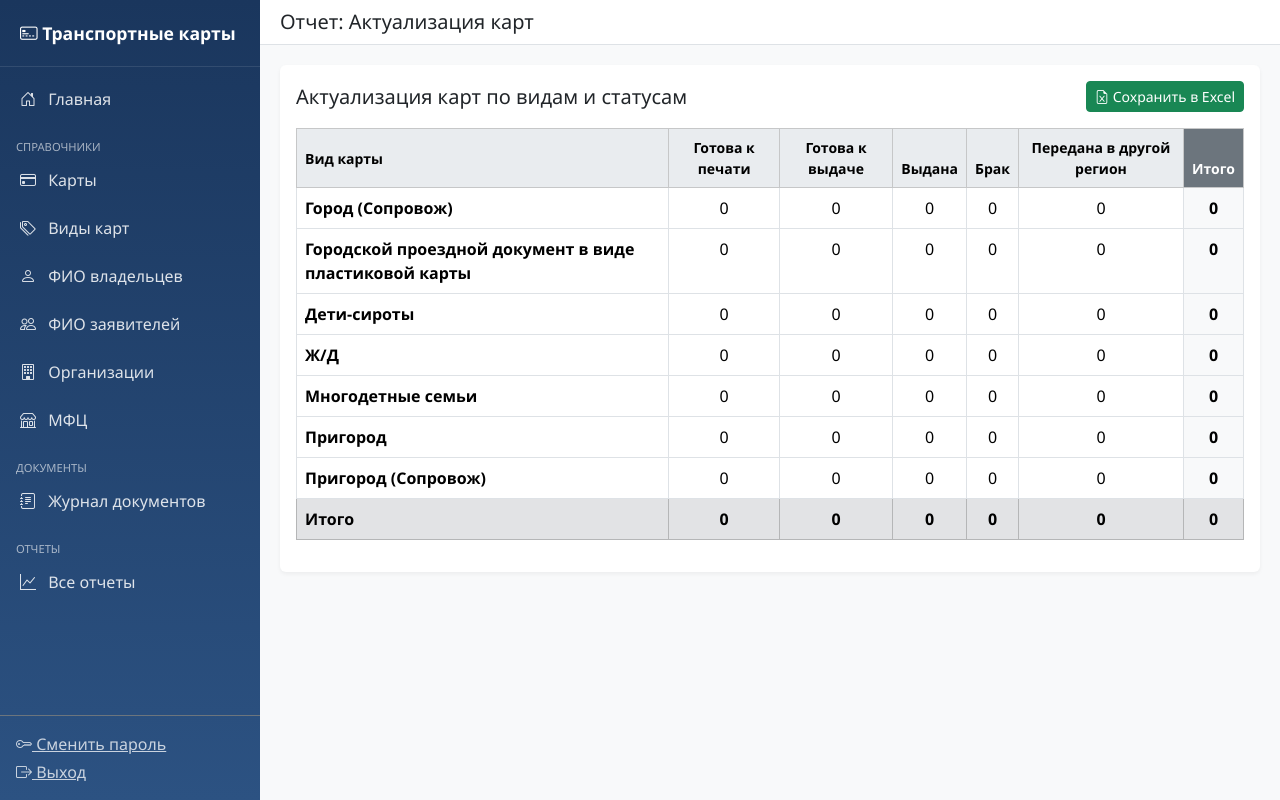
After one commit to nonemivan-hue/transport_yszn, a Flask app: page /reports/actualization in a window 1280 px wide. The commit adds this page. Run offline with Flask 3, Linux system fonts and the light colour scheme; the visitor is signed in with stand-in values (Sample User, id 1).

Commit message:
Add актуализация карт report with Excel export
- New template templates/reports/actualization.html displays matrix of card types vs statuses with totals
- New route /reports/actualization in app.py renders the report using get_actualization_report()
- New function get_actualization_report() in app/models.py calculates card counts by type and status with row/column totals
- New export route /reports/export/actualization provides Excel download of the report
- Updated reports index template includes link to new актуализация report with arrow-repeat icon

```diff
--- a/app.py
+++ b/app.py
@@ -28,7 +28,7 @@ from app.models import (
     get_mfcs, get_mfc_by_id,
     get_employees, get_employee_by_id, get_employee_by_login, check_permission,
     get_documents, get_document_by_id, post_document, delete_document,
-    get_cards_report_as_of, get_period_report, get_period_report_detail, get_edo_report, get_summary_report, get_stock_report, get_cards_as_of_report,
+    get_cards_report_as_of, get_period_report, get_period_report_detail, get_edo_report, get_summary_report, get_stock_report, get_cards_as_of_report, get_actualization_report,
     CARD_STATUSES, DOCUMENT_TYPES, REPORT_STATUSES, log_action, now_iso
 )
 
@@ -1219,6 +1219,14 @@ def report_cards_as_of_new():
     return render_template("reports/cards_as_of.html", report=report, statuses=REPORT_STATUSES)
 
 
+@app.route("/reports/actualization")
+@login_required
+def report_actualization():
+    """Report: Актуализация карт."""
+    report = get_actualization_report()
+    return render_template("reports/actualization.html", report=report, statuses=REPORT_STATUSES)
+
+
 # ============== REPORTS EXPORT TO EXCEL ==============
 def _export_report_to_excel(report_data, columns, sheet_title="Отчет"):
     try:
@@ -1368,6 +1376,46 @@ def export_stock():
     wb.save(output)
     output.seek(0)
     return send_file(output, download_name="stock_report.xlsx", as_attachment=True)
+
+
+@app.route("/reports/export/actualization")
+@login_required
+def export_actualization():
+    report = get_actualization_report()
+    try:
+        import openpyxl
+    except ImportError:
+        flash("openpyxl не установлен", "danger")
+        return redirect(url_for("report_actualization"))
+    wb = openpyxl.Workbook()
+    ws = wb.active
+    ws.title = "Актуализация карт"
+
+    # Build header row with statuses
+    header = ["Вид карт"] + [CARD_STATUSES.get(s, s) for s in REPORT_STATUSES] + ["Итого"]
+    ws.append(header)
+
+    # Data rows
+    for row in report:
+        if row.get("is_totals_row"):
+            continue  # Skip totals row, we'll add it at the end
+        ws.append([
+            row.get("card_type_name", "")
+        ] + [row.get(s, 0) for s in REPORT_STATUSES] + [row.get("total", 0)])
+
+    # Totals row at the end
+    totals_row = ["Итого"]
+    for row in report:
+        if row.get("is_totals_row"):
+            totals_row.extend([row.get(s, 0) for s in REPORT_STATUSES])
+            totals_row.append(row.get("total", 0))
+            break
+    ws.append(totals_row)
+
+    output = BytesIO()
+    wb.save(output)
+    output.seek(0)
+    return send_file(output, download_name="actualization_report.xlsx", as_attachment=True)
 
 
 # ============== ACTION LOG ==============
--- a/app/models.py
+++ b/app/models.py
@@ -571,3 +571,60 @@ def get_cards_as_of_report(as_of_date=None):
         report.append(result[ct_id])
 
     return report
+
+
+def get_actualization_report():
+    """
+    Report: Актуализация карт.
+    Rows = card types, columns = statuses, cells = count.
+    Includes totals by card type (row totals) and by status (column totals).
+    Uses report_name from card_types.
+    """
+    cards = load_all("cards")
+    card_types = get_card_types()
+
+    # Initialize matrix: {ct_id: {status: count}}
+    result = {}
+    for ct in card_types:
+        ct_id = ct["id"]
+        result[ct_id] = {"card_type_name": ct.get("report_name", "") or ct.get("name", "Не указан")}
+        for status in REPORT_STATUSES:
+            result[ct_id][status] = 0
+
+    # Count cards
+    for card in cards:
+        ct_id = card.get("card_type_id", "")
+        status = card.get("status", "")
+        if ct_id in result and status in REPORT_STATUSES:
+            result[ct_id][status] += 1
+
+    # Calculate row totals (by card type)
+    for ct_id in result:
+        result[ct_id]["total"] = sum(result[ct_id].get(status, 0) for status in REPORT_STATUSES)
+
+    # Calculate column totals (by status)
+    status_totals = {status: 0 for status in REPORT_STATUSES}
+    grand_total = 0
+    for ct_id in result:
+        for status in REPORT_STATUSES:
+            count = result[ct_id].get(status, 0)
+            status_totals[status] += count
+            grand_total += count
+
+    # Build report list with totals info
+    report = []
+    for ct_id in sorted(result.keys(), key=lambda k: result[k]["card_type_name"]):
+        report.append(result[ct_id])
+
+    # Add status totals as a special row
+    totals_row = {
+        "card_type_name": "Итого",
+        "is_totals_row": True
+    }
+    for status in REPORT_STATUSES:
+        totals_row[status] = status_totals[status]
+    totals_row["total"] = grand_total
+
+    report.append(totals_row)
+
+    return report
--- /dev/null
+++ b/templates/reports/actualization.html
@@ -0,0 +1,51 @@
+{% extends "base.html" %}
+{% block title %}Актуализация карт{% endblock %}
+{% block page_title %}Отчет: Актуализация карт{% endblock %}
+{% block content %}
+<div class="card">
+    <div class="card-body">
+        <div class="d-flex justify-content-between align-items-center mb-3">
+            <h5 class="mb-0">Актуализация карт по видам и статусам</h5>
+            <a href="{{ url_for('export_actualization') }}" class="btn btn-success btn-sm">
+                <i class="bi bi-file-earmark-excel"></i> Сохранить в Excel
+            </a>
+        </div>
+        {% if report %}
+        <div class="table-responsive">
+            <table class="table table-bordered table-hover">
+                <thead class="table-light">
+                    <tr>
+                        <th rowspan="2" class="align-middle">Вид карты</th>
+                        {% for status in statuses %}
+                        <th class="text-center">{{ CARD_STATUSES.get(status, status) }}</th>
+                        {% endfor %}
+                        <th class="text-center bg-secondary text-white">Итого</th>
+                    </tr>
+                </thead>
+                <tbody>
+                    {% for row in report %}
+                    {% if not row.is_totals_row %}
+                    <tr>
+                        <td class="fw-bold">{{ row.card_type_name }}</td>
+                        {% for status in statuses %}
+                        <td class="text-center">{{ row.get(status, 0) }}</td>
+                        {% endfor %}
+                        <td class="text-center fw-bold bg-light">{{ row.total }}</td>
+                    </tr>
+                    {% else %}
+                    <tr class="table-secondary fw-bold">
+                        <td>{{ row.card_type_name }}</td>
+                        {% for status in statuses %}
+                        <td class="text-center">{{ row.get(status, 0) }}</td>
+                        {% endfor %}
+                        <td class="text-center">{{ row.total }}</td>
+                    </tr>
+                    {% endif %}
+                    {% endfor %}
+                </tbody>
+            </table>
+        </div>
+        {% endif %}
+    </div>
+</div>
+{% endblock %}
```
Also changed, not shown: templates/reports/index.html (+9 -0 lines), 1 other file.
